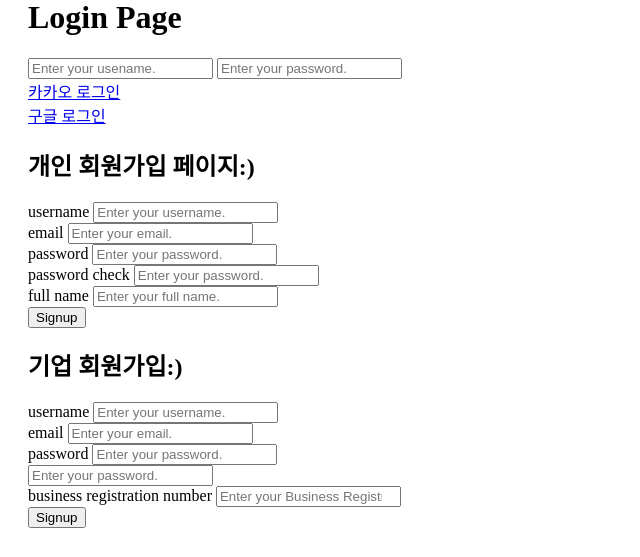
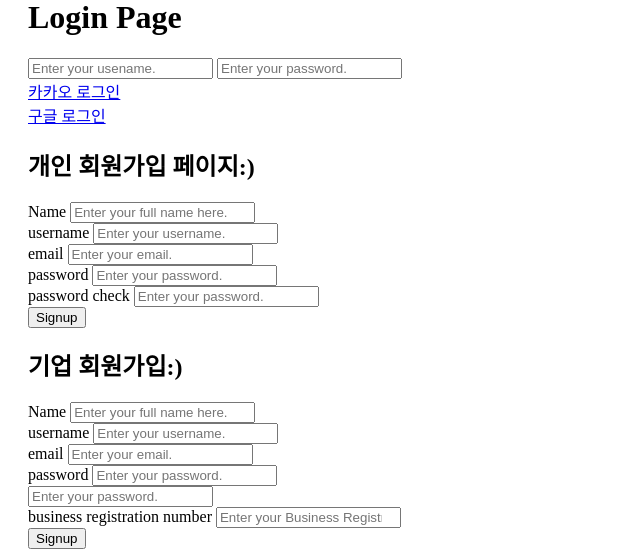
Before and after one commit to FC-2021-FinalProject/Final-Project, a Django app: page / in a window 1280 px wide. Shown: the part 249-806 px from the top of the page, without its empty margins (0-640 px from the left). Before the commit the page ends 777 px from the top, so only its background shows below. Run offline with Django 3.2, Linux system fonts and the light colour scheme; some libraries are stand-ins or nearby versions.

Commit message:
"feat: fixed name and username fields in template and views"
modified field so user model contains only information related to authentication and validation
- username, pw, and email

```diff
--- a/studycafe/templates/index.html
+++ b/studycafe/templates/index.html
@@ -40,8 +40,12 @@
             <form action="{% url 'personal_signup' %}" method="POST">
                 {% csrf_token %}
                 <div>
-                    <label for="signup-name">username</label>
-                    <input type="text" id="signup-name" name="signup-username" placeholder="Enter your username.">
+                    <label for="signup-name">Name</label>
+                    <input type="text" id="signup-name" name="signup-name" placeholder="Enter your full name here.">
+                </div>
+                <div>
+                    <label for="signup-username">username</label>
+                    <input type="text" id="signup-username" name="signup-username" placeholder="Enter your username.">
                 </div>
                 <div>
                     <label for="signup-email">email</label>
@@ -55,10 +59,6 @@
                     <label for="signup-password-check">password check</label>
                     <input type="password" id="signup-password-check" name="signup-password-check" placeholder="Enter your password.">
                 </div>
-                <div>
-                    <label for="signup-fullname">full name</label>
-                    <input type="text" id="signup-fullname" name="signup-fullname" placeholder="Enter your full name.">
-                </div>
                 <button type="submit">Signup</button>
             </form>
     </section>
@@ -67,8 +67,12 @@
             <form action="{% url 'business_signup' %}" method="POST">
                 {% csrf_token %}
                 <div>
+                    <label for="signup-name">Name</label>
+                    <input type="text" id="signup-name" name="signup-name" placeholder="Enter your full name here.">
+                </div>
+                <div>
                     <label for="signup-name">username</label>
-                    <input type="text" id="signup-name" name="signup-name" placeholder="Enter your username.">
+                    <input type="text" id="signup-username" name="signup-username" placeholder="Enter your username.">
                 </div>
                 <div>
                     <label for="signup-email">email</label>
--- a/studycafe/views.py
+++ b/studycafe/views.py
@@ -30,16 +30,17 @@ def business_signup(request):
 
     if request.method == 'POST':
         user_name = request.POST['signup-name']
+        user_username=request.POST['signup-username']
         user_email = request.POST['signup-email']
         user_password = request.POST['signup-password']
         password_check = request.POST['signup-password-check']
         registration_number = request.POST['signup-registration-number']
 
-        if len(User.objects.filter(username=user_name)) != 0:
+        if len(User.objects.filter(username=user_username)) != 0:
             validation_context['error']['state'] = True
             validation_context['error']['msg'] = ERROR_MSG['ID_EXIST']
 
-        if (not user_name or not user_email or not user_password or not password_check):
+        if (not user_name or not user_email or not user_password or not password_check or not user_username):
             validation_context['error']['state'] = True
             validation_context['error']['msg'] = ERROR_MSG['MISSING_INPUT']
 
@@ -49,7 +50,7 @@ def business_signup(request):
 
         if (validation_context['error']['state'] is False):
             user = User.objects.create_user(
-                username=user_name,
+                username=user_username,
                 email=user_email,
                 password=user_password,
             )
@@ -74,7 +75,9 @@ def personal_signup(request):
     validation_context  = {'error': {'state': False,'msg': '',}}
 
     if request.method == 'POST':
+
         user_name = request.POST['signup-name']
+        user_username=request.POST['signup-username']
         user_email = request.POST['signup-email']
         user_password = request.POST['signup-password']
         password_check = request.POST['signup-password-check']
@@ -83,7 +86,7 @@ def personal_signup(request):
             validation_context['error']['state'] = True
             validation_context['error']['msg'] = ERROR_MSG['ID_EXIST']
 
-        if (not user_name or not user_email or not user_password or not password_check):
+        if (not user_name or not user_email or not user_password or not password_check or not user_username):
             validation_context['error']['state'] = True
             validation_context['error']['msg'] = ERROR_MSG['MISSING_INPUT']
 
@@ -93,7 +96,7 @@ def personal_signup(request):
 
         if (validation_context['error']['state'] is False):
             user = User.objects.create_user(
-                username=user_name,
+                username=user_username,
                 email=user_email,
                 password=user_password,
             )
```
